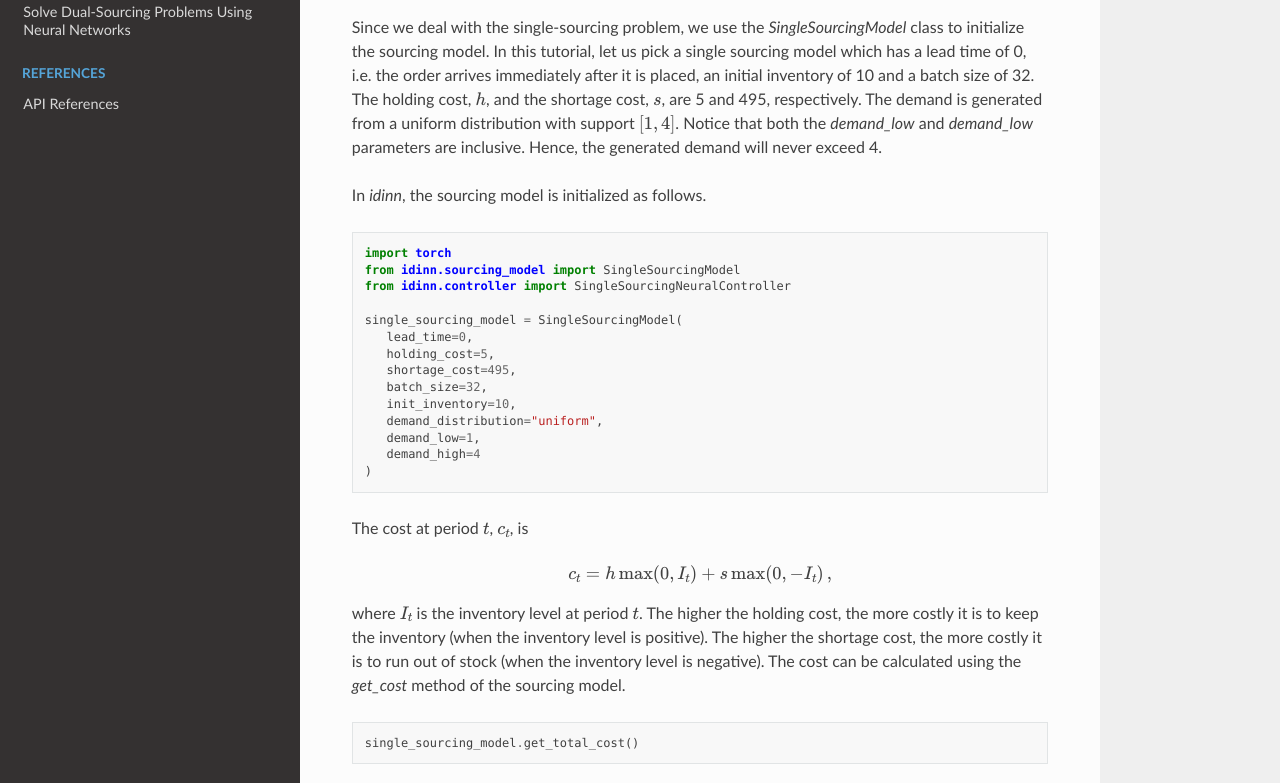
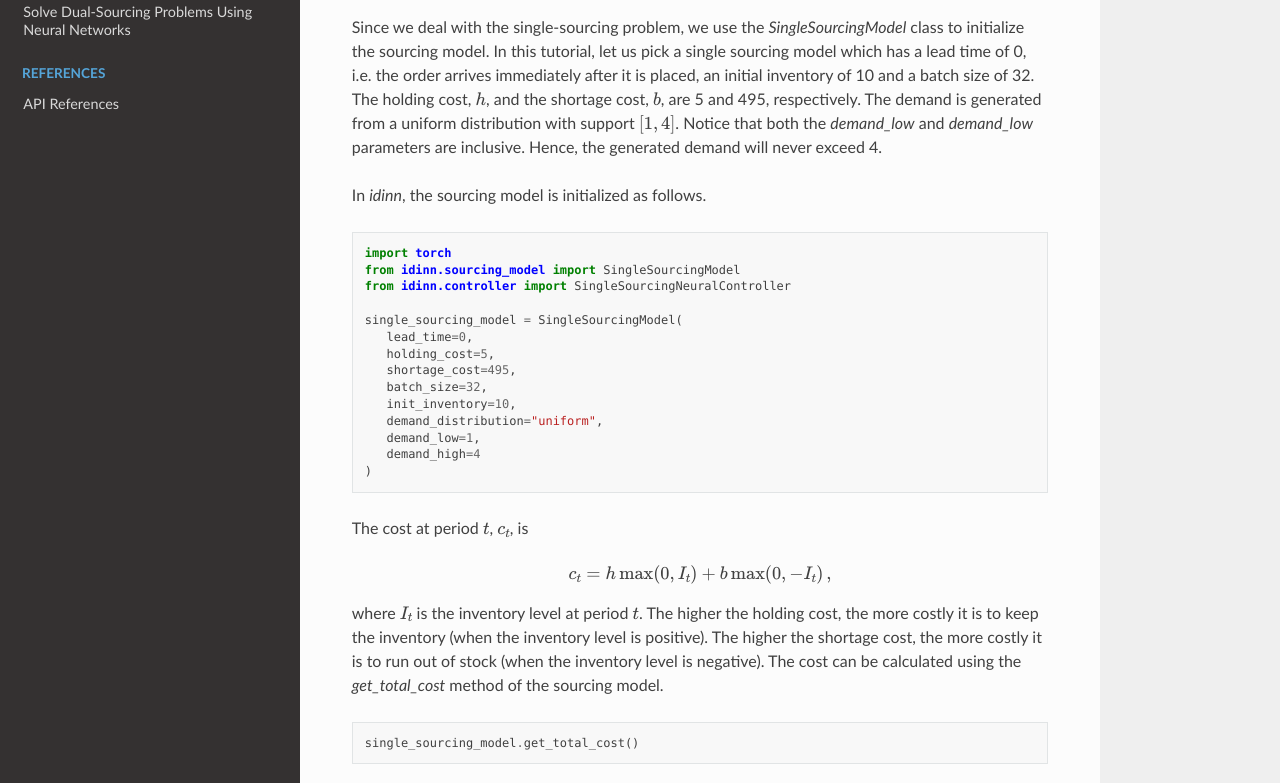
Before and after one commit to iewaij/idinn-streamlit, a Sphinx documentation site: the page built from docs/tutorials/single.rst, in a window 1280 px wide and 1400 px high. Shown: the part 429-1212 px from the top of the window. Built offline with Sphinx 7.4.7 and the Read the Docs theme 2.0.0, drawn with Linux system fonts in a browser that asks for light colours.

Commit message:
Update file single.rst

```diff
--- a/docs/tutorials/single.rst
+++ b/docs/tutorials/single.rst
@@ -6,7 +6,7 @@ Single-sourcing problems are inventory management problems where only one delive
 Initialization
 --------------
 
-Since we deal with the single-sourcing problem, we use the `SingleSourcingModel` class to initialize the sourcing model. In this tutorial, let us pick a single sourcing model which has a lead time of 0, i.e. the order arrives immediately after it is placed, an initial inventory of 10 and a batch size of 32. The holding cost, :math:`h`, and the shortage cost, :math:`s`, are 5 and 495, respectively. The demand is generated from a uniform distribution with support :math:`[1, 4]`. Notice that both the `demand_low` and `demand_low` parameters are inclusive. Hence, the generated demand will never exceed 4.
+Since we deal with the single-sourcing problem, we use the `SingleSourcingModel` class to initialize the sourcing model. In this tutorial, let us pick a single sourcing model which has a lead time of 0, i.e. the order arrives immediately after it is placed, an initial inventory of 10 and a batch size of 32. The holding cost, :math:`h`, and the shortage cost, :math:`b`, are 5 and 495, respectively. The demand is generated from a uniform distribution with support :math:`[1, 4]`. Notice that both the `demand_low` and `demand_low` parameters are inclusive. Hence, the generated demand will never exceed 4.
 
 In `idinn`, the sourcing model is initialized as follows.
 
@@ -31,9 +31,9 @@ The cost at period :math:`t`, :math:`c_t`, is
 
 .. math::
 
-   c_t = h \max(0, I_t) + s \max(0, - I_t)\,,
+   c_t = h \max(0, I_t) + b \max(0, - I_t)\,,
 
-where :math:`I_t` is the inventory level at period :math:`t`. The higher the holding cost, the more costly it is to keep the inventory (when the inventory level is positive). The higher the shortage cost, the more costly it is to run out of stock (when the inventory level is negative). The cost can be calculated using the `get_cost` method of the sourcing model.
+where :math:`I_t` is the inventory level at period :math:`t`. The higher the holding cost, the more costly it is to keep the inventory (when the inventory level is positive). The higher the shortage cost, the more costly it is to run out of stock (when the inventory level is negative). The cost can be calculated using the `get_total_cost` method of the sourcing model.
 
 .. code-block:: python
 
```
